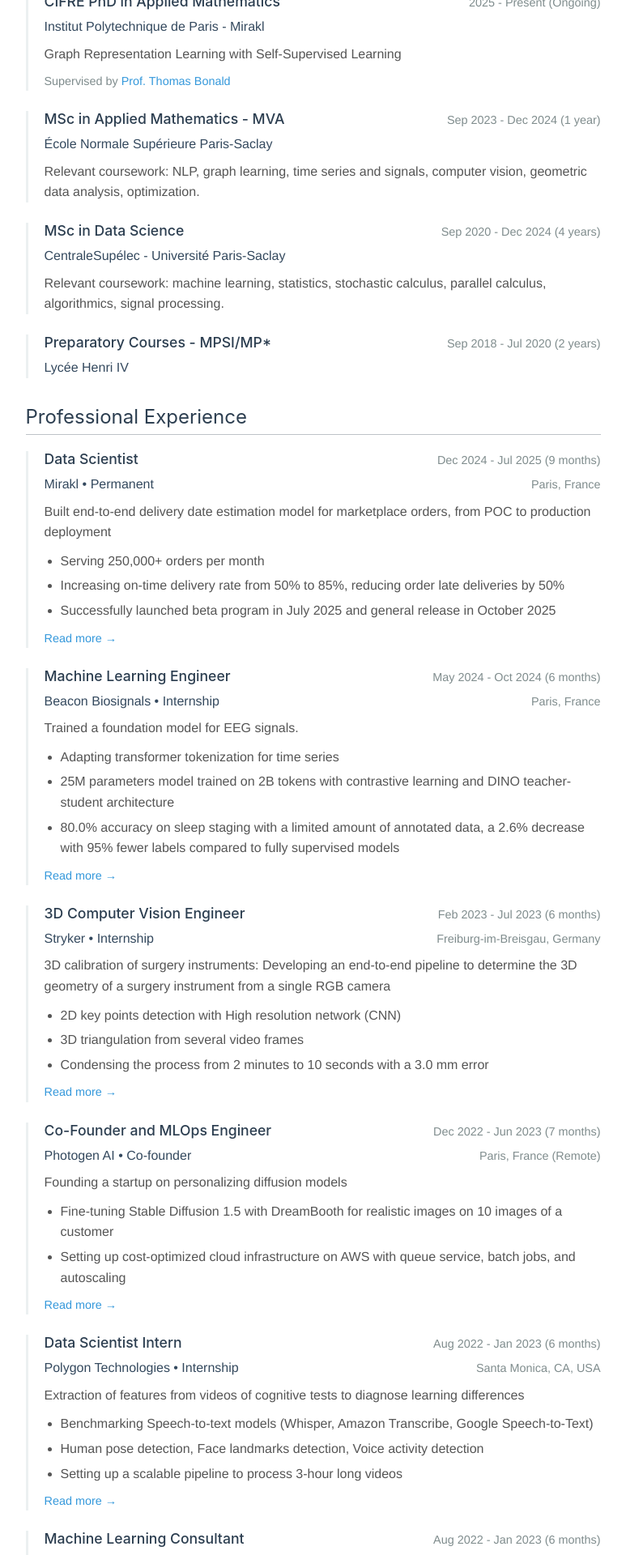
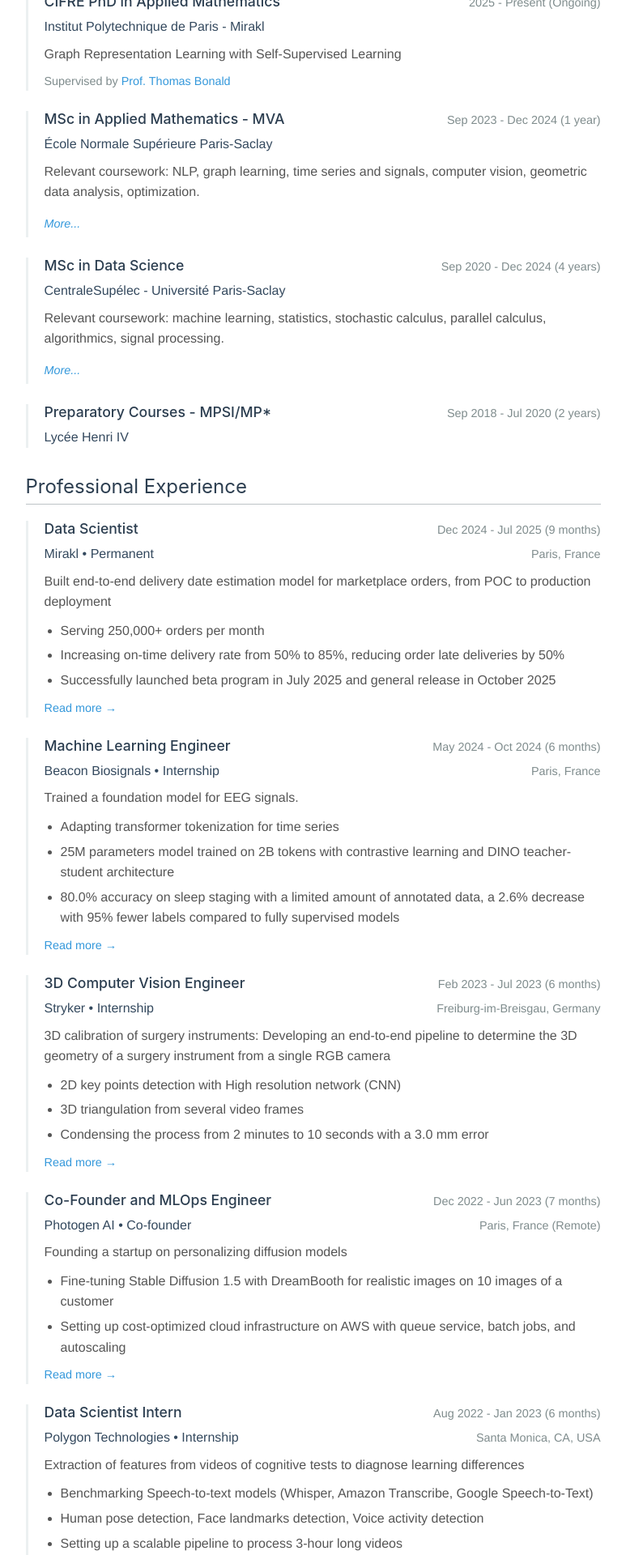
Before and after one commit to clementw168/clementw168.github.io, a Jekyll site: the page built from resume.html, in a window 1280 px wide. Shown: the part 786-2706 px from the top of the page at 81% size, without its empty margins (156-929 px from the left). Built offline with Jekyll 4.4.1, drawn with Linux system fonts in a browser that asks for light colours; nearby versions of some CDN libraries; comment, search, counter and statistics services are not loaded.

Commit message:
add projects

```diff
--- a/_includes/resume/education.html
+++ b/_includes/resume/education.html
@@ -12,6 +12,26 @@
         {% if education.supervisor %}
         <p class="resume-supervisor">Supervised by <a href="{{ education.supervisor_url }}" target="_blank">{{ education.supervisor }}</a></p>
         {% endif %}
+        {% if education.projects %}
+        <div class="resume-projects">
+            <button class="resume-toggle-btn" onclick="toggleProjects(this)">
+                More...
+            </button>
+            <div class="resume-projects-content" style="display: none;">
+                <p class="resume-projects-intro">A few examples of projects:</p>
+                <ul>
+                    {% for project in education.projects %}
+                    <li>
+                        {{ project.description }}
+                        {% if project.link %}
+                        <a href="{{ project.link }}" target="_blank">→</a>
+                        {% endif %}
+                    </li>
+                    {% endfor %}
+                </ul>
+            </div>
+        </div>
+        {% endif %}
     </div>
     {% endfor %}
 </div>
--- a/_includes/resume/highlights.html
+++ b/_includes/resume/highlights.html
@@ -9,6 +9,26 @@
         </div>
         <p class="resume-organization">{{ highlight.organization }}</p>
         <p class="resume-description">{{ highlight.description }}</p>
+        {% if highlight.projects %}
+        <div class="resume-projects">
+            <button class="resume-toggle-btn" onclick="toggleProjects(this)">
+                More...
+            </button>
+            <div class="resume-projects-content" style="display: none;">
+                <p class="resume-projects-intro">Linked articles:</p>
+                <ul>
+                    {% for project in highlight.projects %}
+                    <li>
+                        {{ project.description }}
+                        {% if project.link %}
+                        <a href="{{ project.link }}" target="_blank">→</a>
+                        {% endif %}
+                    </li>
+                    {% endfor %}
+                </ul>
+            </div>
+        </div>
+        {% endif %}
         {% if highlight.post_link %}
         <p class="resume-link"><a href="{{ highlight.post_link }}">{{ highlight.post_text }}</a></p>
         {% endif %}
--- a/_layouts/resume.html
+++ b/_layouts/resume.html
@@ -186,6 +186,37 @@
     text-decoration: underline;
 }
 
+.resume-projects {
+    margin: 8px 0;
+}
+
+.resume-projects-intro {
+    margin: 0 0 5px 0;
+    font-size: 0.9em;
+    color: #7f8c8d;
+    font-style: italic;
+}
+
+.resume-toggle-btn {
+    background: none;
+    border: none;
+    color: #3498db;
+    cursor: pointer;
+    font-size: 0.9em;
+    padding: 0;
+    margin: 5px 0;
+    text-decoration: none;
+    font-style: italic;
+}
+
+.resume-toggle-btn:hover {
+    text-decoration: underline;
+}
+
+.resume-projects-content {
+    margin-top: 8px;
+}
+
 .skills-grid {
     display: grid;
     grid-template-columns: repeat(auto-fit, minmax(200px, 1fr));
@@ -307,3 +338,18 @@
     }
 }
 </style>
+
+<script>
+function toggleProjects(button) {
+    const content = button.nextElementSibling;
+    const isHidden = content.style.display === 'none';
+
+    if (isHidden) {
+        content.style.display = 'block';
+        button.textContent = 'Less...';
+    } else {
+        content.style.display = 'none';
+        button.textContent = 'More...';
+    }
+}
+</script>
```
Also changed, not shown: _data/resume-schema.json (+41 -2 lines), _data/resume.yml (+21 -3 lines).
